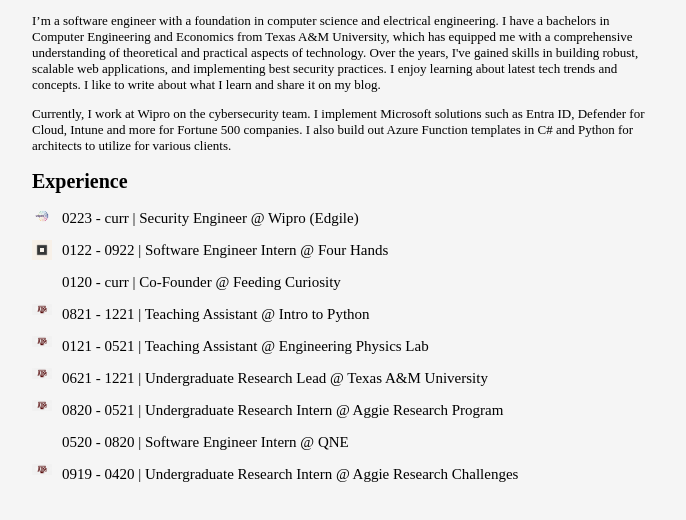
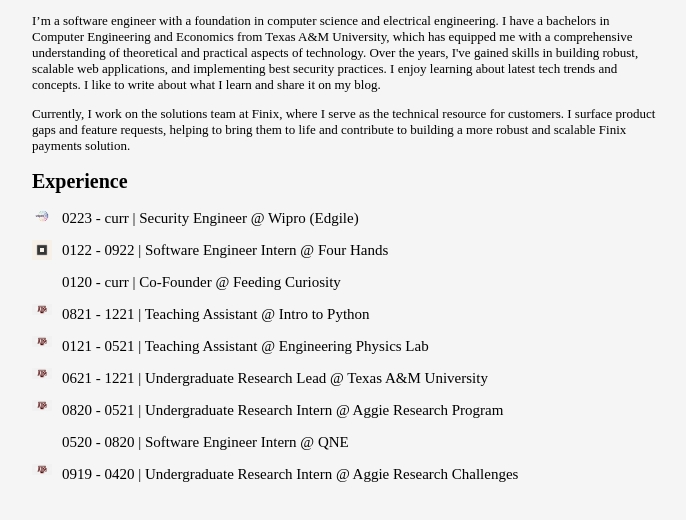
Before and after one commit to esha-ad14/esha-ad14.github.io, a plain HTML site: page index.html in a window 1280 px wide. Shown: the part 128-648 px from the top of the page, without its empty margins (292-978 px from the left). Drawn offline with Linux system fonts and the light colour scheme.

Commit message:
Update index.html

```diff
--- a/index.html
+++ b/index.html
@@ -25,9 +25,7 @@
         <p>
             I’m a software engineer with a foundation in computer science and electrical engineering. I have a bachelors in Computer Engineering and Economics from Texas A&M University, which has equipped me with a comprehensive understanding of theoretical and practical aspects of technology. Over the years, I've gained skills in building robust, scalable web applications, and implementing best security practices. I enjoy learning about latest tech trends and concepts. I like to write about what I learn and share it on my blog.         </p>
         <p>
-            Currently, I work at Wipro on the cybersecurity team. I implement Microsoft solutions such as Entra ID, Defender for Cloud, Intune and more for Fortune 500 companies. I also build out Azure Function templates in C# and Python for architects to utilize for various clients.
-        </p>
-        <h2>Experience</h2>
+            Currently, I work on the solutions team at Finix, where I serve as the technical resource for customers. I surface product gaps and feature requests, helping to bring them to life and contribute to building a more robust and scalable Finix payments solution.        <h2>Experience</h2>
         <div>
         <ul class="experience-list">
             <li class="experience-item wipro"> 0223 - curr | Security Engineer @ Wipro (Edgile)</li>
```
